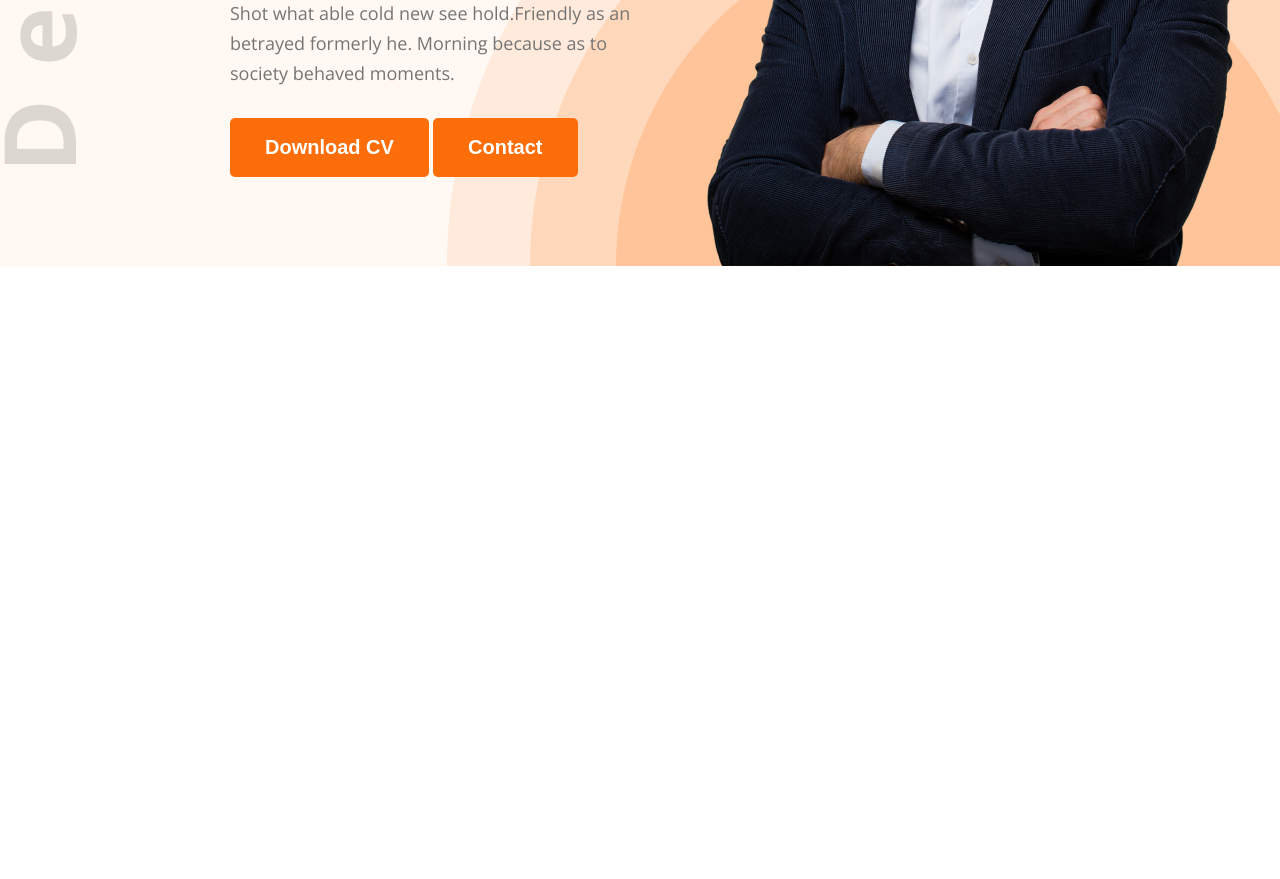
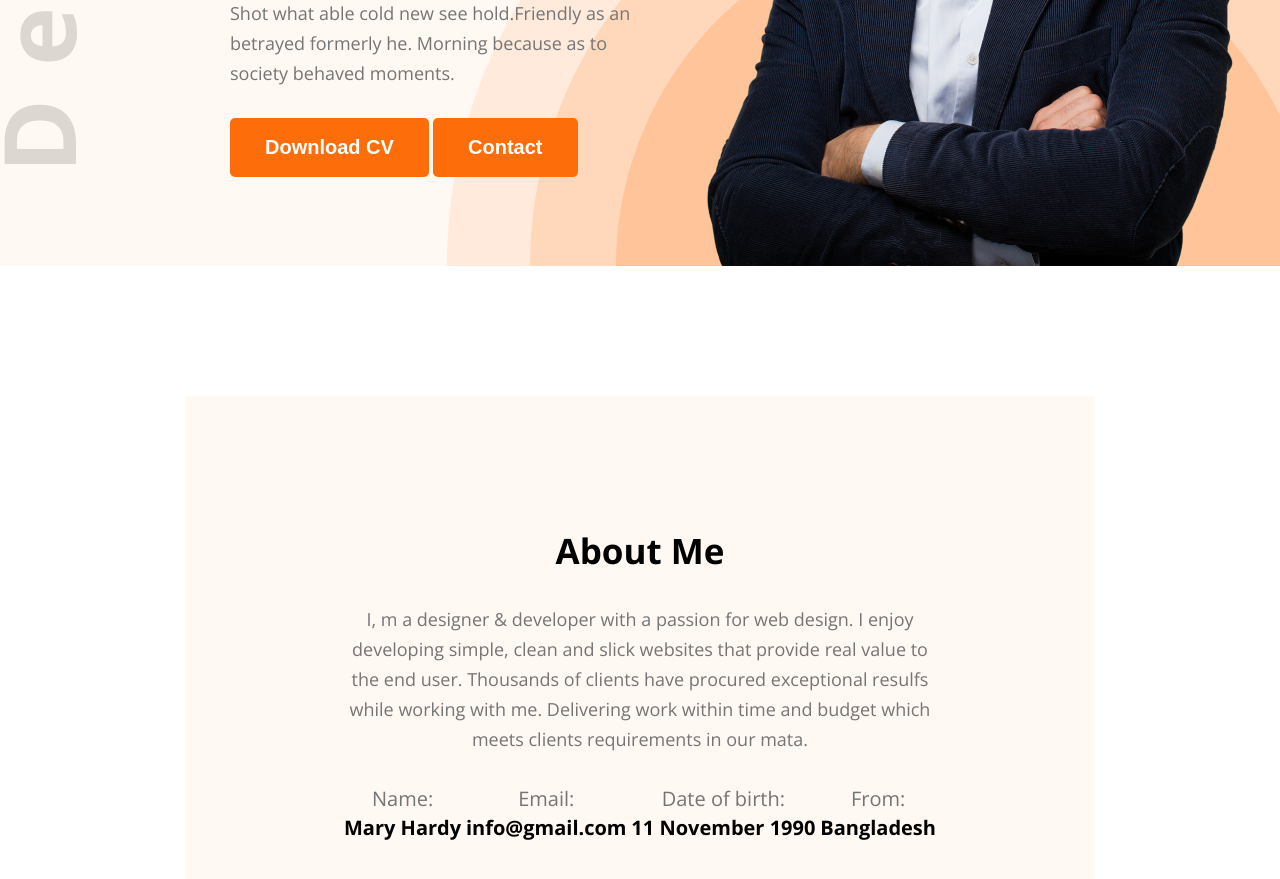
Before and after one commit to ABDULLAH8073/my-portfolio, a plain HTML site: page index.html in a window 1280 px wide. Shown: the part 599-1478 px from the top of the page. Before the commit the page ends 865 px from the top, so only its background shows below. Drawn offline with nearby package versions, Linux system fonts and the light colour scheme.

Commit message:
about designed accordinh to figma

```diff
--- a/index.html
+++ b/index.html
@@ -37,5 +37,31 @@
 
         </section>
     </header>
+    <section id="about">
+        <div class="about-content">
+        <div class="section-heading">
+            <h2>About Me</h2>
+            <p>I, m a designer & developer with a passion for web design. I enjoy developing simple, clean and slick websites that provide real value to the end user. Thousands of clients have procured exceptional resulfs while working with me. Delivering work within time and budget which meets clients requirements in our mata.</p>
+        </div>
+        <div class="about-info">
+        <div class="card-info">
+            <p>Name:</p>
+            <h4>Mary Hardy</h4>
+        </div>
+        <div class="card-info">
+            <p>Email:</p>
+            <h4>info@gmail.com</h4>
+        </div>
+        <div class="card-info">
+            <p>Date of birth:</p>
+            <h4>11 November 1990</h4>
+        </div>
+        <div class="card-info">
+            <p>From:</p>
+            <h4>Bangladesh</h4>
+        </div>
+        </div>
+        </div>
+    </section>
 </body>
 </html>
--- a/style/style.css
+++ b/style/style.css
@@ -20,7 +20,22 @@
     font-size: 20px;
     font-weight: bold;
     color:white ;
-    cu
+    cursor: pointer;
+}
+.section-heading{
+    max-width: 827px;
+    text-align: center;
+    margin: 0 auto;
+}
+.section-heading h2{
+    font-size: 35px;
+    margin-bottom: 30px;
+}
+.section-heading p{
+    font-size: 18px;
+    margin-bottom: 30px;
+    line-height: 30px;
+    color: #757575;
 }
 .color-orange{
     color: #FD6E0A;
@@ -85,3 +100,26 @@ nav .menu a{
     max-width: 585px;
     vertical-align: middle;
 }
+#about{
+    padding-top: 130px;
+}
+#about .about-content{
+    width: 71%;
+    max-width: 1140px;
+    margin: 0 auto;
+    text-align: center;
+    background-color: #FFF8F3;
+    padding: 131px 156px;
+}
+#about .about-content .about-info{
+    display: flex;
+    justify-content: space-around;
+}
+.about-info .card-info p{
+    font-size: 20px;
+    line-height: 30px;
+    color: #757575;
+}
+.about-info .card-info h4{
+    font-size: 20px;
+}
```
